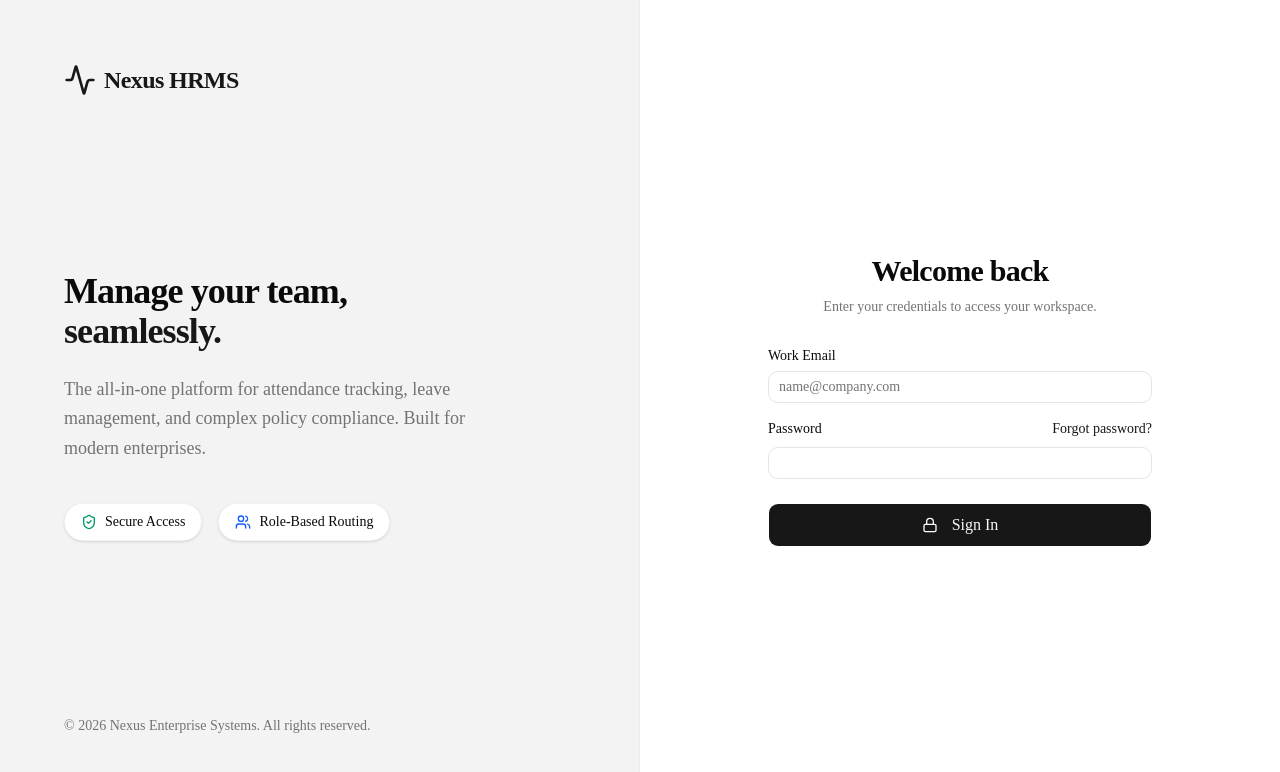
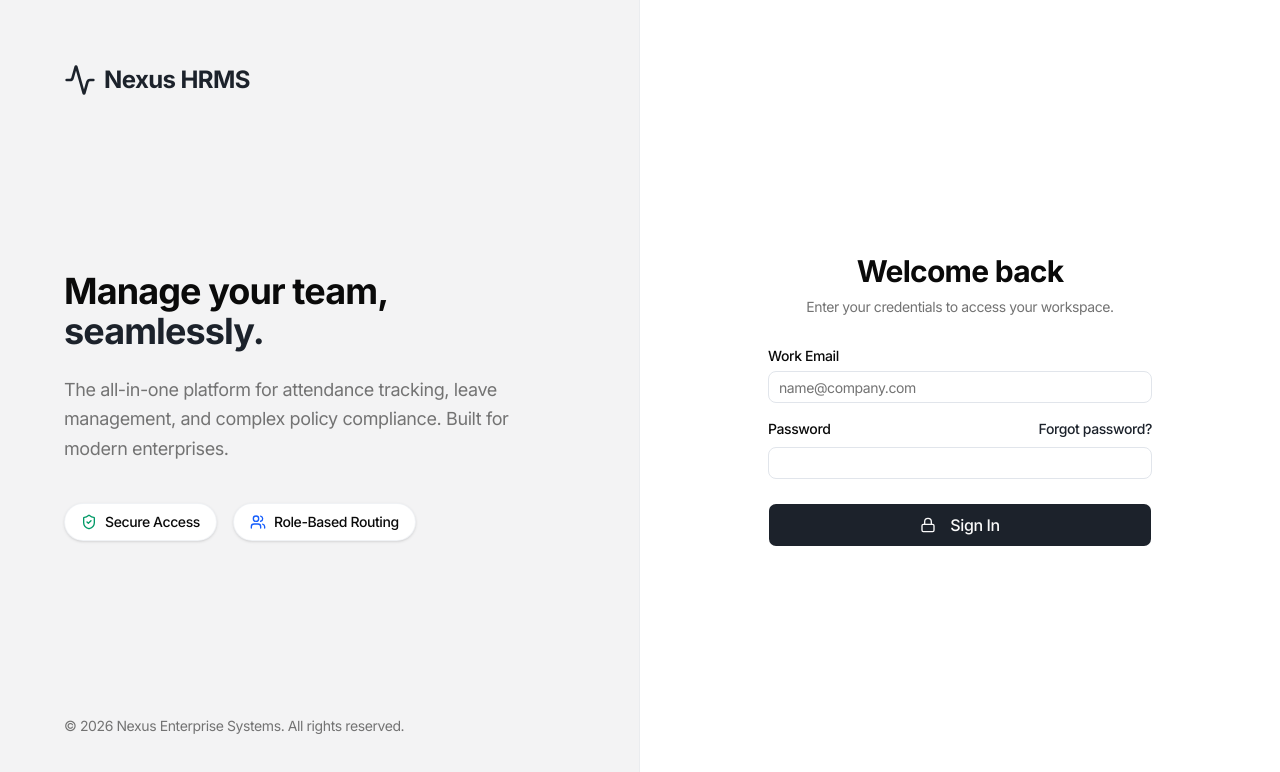
Before and after one commit to paperkraft/hr-app, a Next.js app: page /login in a window 1280 px wide. Shown: the top 772 px of the page. Built offline with nearby package versions, Linux system fonts and the light colour scheme.

Commit message:
feat: add accountant dashboard for payroll and attendance reporting with global layout configuration

```diff
--- a/src/app/dashboard/accountant/page.tsx
+++ b/src/app/dashboard/accountant/page.tsx
@@ -1,13 +1,13 @@
 import { Card, CardContent, CardHeader, CardTitle, CardDescription } from "@/components/ui/card";
 import { Table, TableBody, TableCell, TableHead, TableHeader, TableRow } from "@/components/ui/table";
 import { Badge } from "@/components/ui/badge";
-import { Download, Users, Clock, FileText, Calculator, IndianRupee } from "lucide-react";
-import { Button } from "@/components/ui/button";
+import { Users, Clock, FileText, Calculator, IndianRupee } from "lucide-react";
 
 import prisma from "@/lib/prisma";
 import { getServerSession } from "next-auth";
 import { authOptions } from "@/lib/auth";
 import { redirect } from "next/navigation";
+import { ExportLedgerButton } from "@/components/accountant/export-ledger-button";
 
 export const dynamic = 'force-dynamic';
 
@@ -129,10 +129,7 @@ export default async function AccountantDashboard() {
             Comprehensive attendance and leave report for {stats.currentMonthName} {new Date().getFullYear()}.
           </p>
         </div>
-        <Button variant="outline" className="flex items-center gap-2 bg-background hover:bg-secondary">
-          <Download className="w-4 h-4" />
-          Export CSV
-        </Button>
+        <ExportLedgerButton data={reportData} month={stats.currentMonthName} />
       </div>
 
       {/* Quick Stats Row */}
--- a/src/app/globals.css
+++ b/src/app/globals.css
@@ -7,9 +7,11 @@
 @theme inline {
   --color-background: var(--background);
   --color-foreground: var(--foreground);
+  /* Map these strictly to the variables exported by next/font */
   --font-sans: var(--font-sans);
-  --font-mono: var(--font-geist-mono);
+  --font-mono: var(--font-mono);
   --font-heading: var(--font-sans);
+
   --color-sidebar-ring: var(--sidebar-ring);
   --color-sidebar-border: var(--sidebar-border);
   --color-sidebar-accent-foreground: var(--sidebar-accent-foreground);
@@ -55,24 +57,25 @@
   --card-foreground: oklch(0.145 0 0);
   --popover: oklch(1 0 0);
   --popover-foreground: oklch(0.145 0 0);
-  --primary: oklch(0.205 0 0);
+  /* Slightly softened primary color for a more professional "slate" feel */
+  --primary: oklch(0.25 0.02 260);
   --primary-foreground: oklch(0.985 0 0);
   --secondary: oklch(0.97 0 0);
   --secondary-foreground: oklch(0.205 0 0);
-  --muted: oklch(0.97 0 0);
+  --muted: oklch(0.96 0.01 260);
   --muted-foreground: oklch(0.556 0 0);
-  --accent: oklch(0.97 0 0);
+  --accent: oklch(0.96 0.01 260);
   --accent-foreground: oklch(0.205 0 0);
   --destructive: oklch(0.577 0.245 27.325);
-  --border: oklch(0.922 0 0);
-  --input: oklch(0.922 0 0);
+  --border: oklch(0.92 0.01 260);
+  --input: oklch(0.92 0.01 260);
   --ring: oklch(0.708 0 0);
   --chart-1: oklch(0.87 0 0);
   --chart-2: oklch(0.556 0 0);
   --chart-3: oklch(0.439 0 0);
   --chart-4: oklch(0.371 0 0);
   --chart-5: oklch(0.269 0 0);
-  --radius: 0.625rem;
+  --radius: 0.5rem; /* Slightly smaller radius looks crisper on enterprise dashboards */
   --sidebar: oklch(0.985 0 0);
   --sidebar-foreground: oklch(0.145 0 0);
   --sidebar-primary: oklch(0.205 0 0);
@@ -84,36 +87,36 @@
 }
 
 .dark {
-  --background: oklch(0.145 0 0);
+  --background: oklch(0.13 0.02 260);
   --foreground: oklch(0.985 0 0);
-  --card: oklch(0.205 0 0);
+  --card: oklch(0.16 0.02 260);
   --card-foreground: oklch(0.985 0 0);
-  --popover: oklch(0.205 0 0);
+  --popover: oklch(0.16 0.02 260);
   --popover-foreground: oklch(0.985 0 0);
-  --primary: oklch(0.922 0 0);
+  --primary: oklch(0.985 0 0);
   --primary-foreground: oklch(0.205 0 0);
-  --secondary: oklch(0.269 0 0);
+  --secondary: oklch(0.2 0.02 260);
   --secondary-foreground: oklch(0.985 0 0);
-  --muted: oklch(0.269 0 0);
+  --muted: oklch(0.2 0.02 260);
   --muted-foreground: oklch(0.708 0 0);
-  --accent: oklch(0.269 0 0);
+  --accent: oklch(0.2 0.02 260);
   --accent-foreground: oklch(0.985 0 0);
   --destructive: oklch(0.704 0.191 22.216);
-  --border: oklch(1 0 0 / 10%);
-  --input: oklch(1 0 0 / 15%);
+  --border: oklch(0.25 0.02 260);
+  --input: oklch(0.25 0.02 260);
   --ring: oklch(0.556 0 0);
   --chart-1: oklch(0.87 0 0);
   --chart-2: oklch(0.556 0 0);
   --chart-3: oklch(0.439 0 0);
   --chart-4: oklch(0.371 0 0);
   --chart-5: oklch(0.269 0 0);
-  --sidebar: oklch(0.205 0 0);
+  --sidebar: oklch(0.16 0.02 260);
   --sidebar-foreground: oklch(0.985 0 0);
   --sidebar-primary: oklch(0.488 0.243 264.376);
   --sidebar-primary-foreground: oklch(0.985 0 0);
-  --sidebar-accent: oklch(0.269 0 0);
+  --sidebar-accent: oklch(0.2 0.02 260);
   --sidebar-accent-foreground: oklch(0.985 0 0);
-  --sidebar-border: oklch(1 0 0 / 10%);
+  --sidebar-border: oklch(0.25 0.02 260);
   --sidebar-ring: oklch(0.556 0 0);
 }
 
@@ -125,6 +128,6 @@
     @apply bg-background text-foreground;
   }
   html {
-    @apply font-sans;
+    @apply font-sans; /* Ensures the Inter font trickles down everywhere */
   }
 }
--- a/src/app/layout.tsx
+++ b/src/app/layout.tsx
@@ -1,20 +1,24 @@
 import type { Metadata } from "next";
-import { Geist, Geist_Mono } from "next/font/google";
+import { Inter, JetBrains_Mono } from "next/font/google";
 import "./globals.css";
 
-const geistSans = Geist({
-  variable: "--font-geist-sans",
+// Inter is highly legible and perfect for professional dashboards
+const inter = Inter({
+  variable: "--font-sans",
   subsets: ["latin"],
+  display: "swap",
 });
 
-const geistMono = Geist_Mono({
-  variable: "--font-geist-mono",
+// JetBrains Mono gives a clean, modern look for any tabular data or code
+const jetbrainsMono = JetBrains_Mono({
+  variable: "--font-mono",
   subsets: ["latin"],
+  display: "swap",
 });
 
 export const metadata: Metadata = {
-  title: "Create Next App",
-  description: "Generated by create next app",
+  title: "HR Workspace",
+  description: "Modern Human Resources Management System",
 };
 
 export default function RootLayout({
@@ -25,9 +29,13 @@ export default function RootLayout({
   return (
     <html
       lang="en"
-      className={`${geistSans.variable} ${geistMono.variable} h-full antialiased`}
+      // Added light tracking (letter-spacing) adjustment for a cleaner look
+      className={`${inter.variable} ${jetbrainsMono.variable} h-full antialiased tracking-tight`}
+      suppressHydrationWarning
     >
-      <body className="min-h-full flex flex-col">{children}</body>
+      <body className="min-h-full flex flex-col font-sans bg-background text-foreground selection:bg-primary/20 selection:text-primary">
+        {children}
+      </body>
     </html>
   );
 }
```
